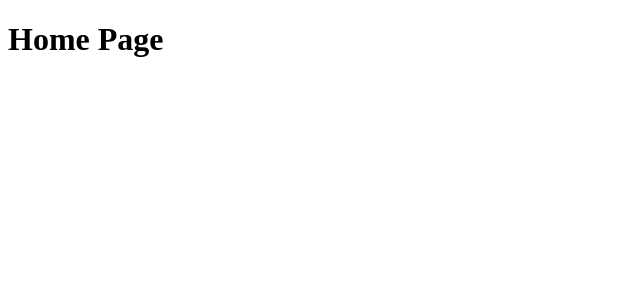
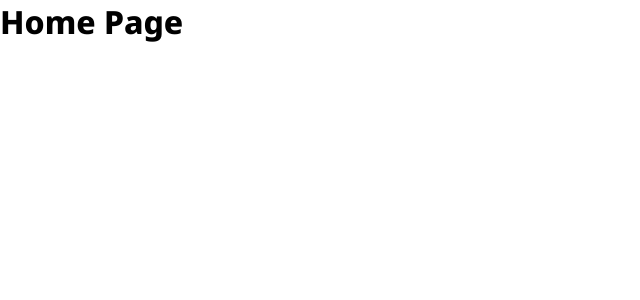
Before and after one commit to ChaosCantrip/Templates.NextJS.Basic, a Next.js app: page / in a window 1280 px wide. Shown: the top 300 px of the page, without its empty margins (0-640 px from the left). Built offline with nearby package versions, Linux system fonts and the light colour scheme.

Commit message:
Added basic styling

```diff
--- a/src/app/layout.js
+++ b/src/app/layout.js
@@ -1,3 +1,5 @@
+import "@/styles/global/master.css";
+
 export default function RootLayout({ children }) {
     return (
         <html>
--- /dev/null
+++ b/src/styles/global/fonts.css
@@ -0,0 +1,25 @@
+@import url('https://fonts.googleapis.com/css2?family=Noto+Sans:ital,wght@0,100..900;1,100..900&display=swap');
+
+h1, h2, h3, h4, h5, h6 {
+    font-family: "Noto Sans", sans-serif;
+    font-optical-sizing: auto;
+    font-weight: 800;
+    font-style: normal;
+    font-variation-settings: "wdth" 100;
+}
+
+p {
+    font-family: "Noto Sans", sans-serif;
+    font-optical-sizing: auto;
+    font-weight: 400;
+    font-style: normal;
+    font-variation-settings: "wdth" 100;
+}
+
+a {
+    font-family: "Noto Sans", sans-serif;
+    font-optical-sizing: auto;
+    font-weight: 500;
+    font-style: italic;
+    font-variation-settings: "wdth" 100;
+}
--- /dev/null
+++ b/src/styles/global/global.css
@@ -0,0 +1,19 @@
+* {
+    margin: 0;
+    padding: 0;
+    box-sizing: border-box;
+}
+
+html, body {
+    height: 100%;
+    width: 100%;
+}
+
+body {
+    display: flex;
+    flex-direction: column;
+}
+
+main {
+    flex: 1;
+}
--- /dev/null
+++ b/src/styles/global/master.css
@@ -0,0 +1,2 @@
+@import "fonts.css";
+@import "global.css";
```
